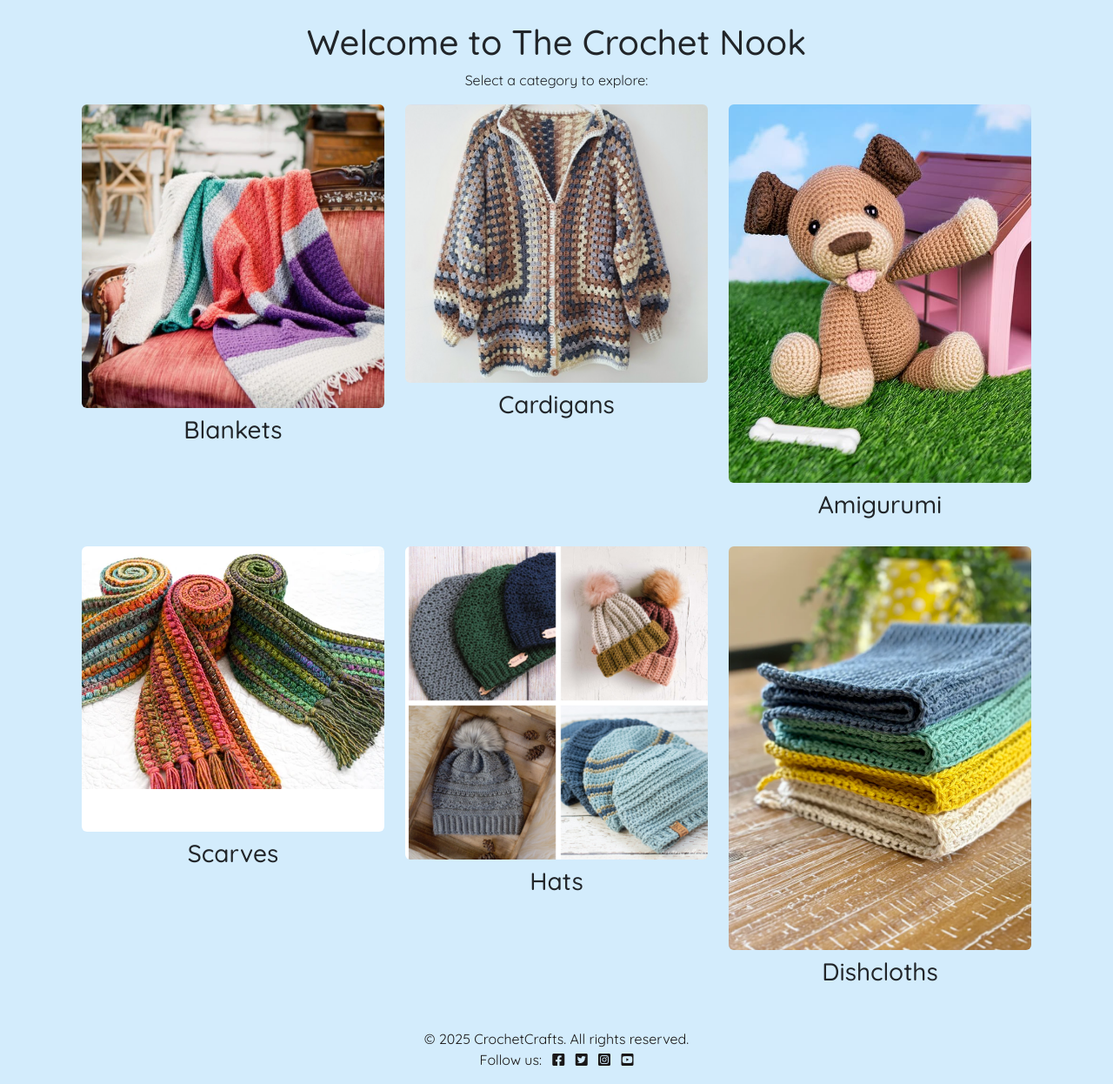
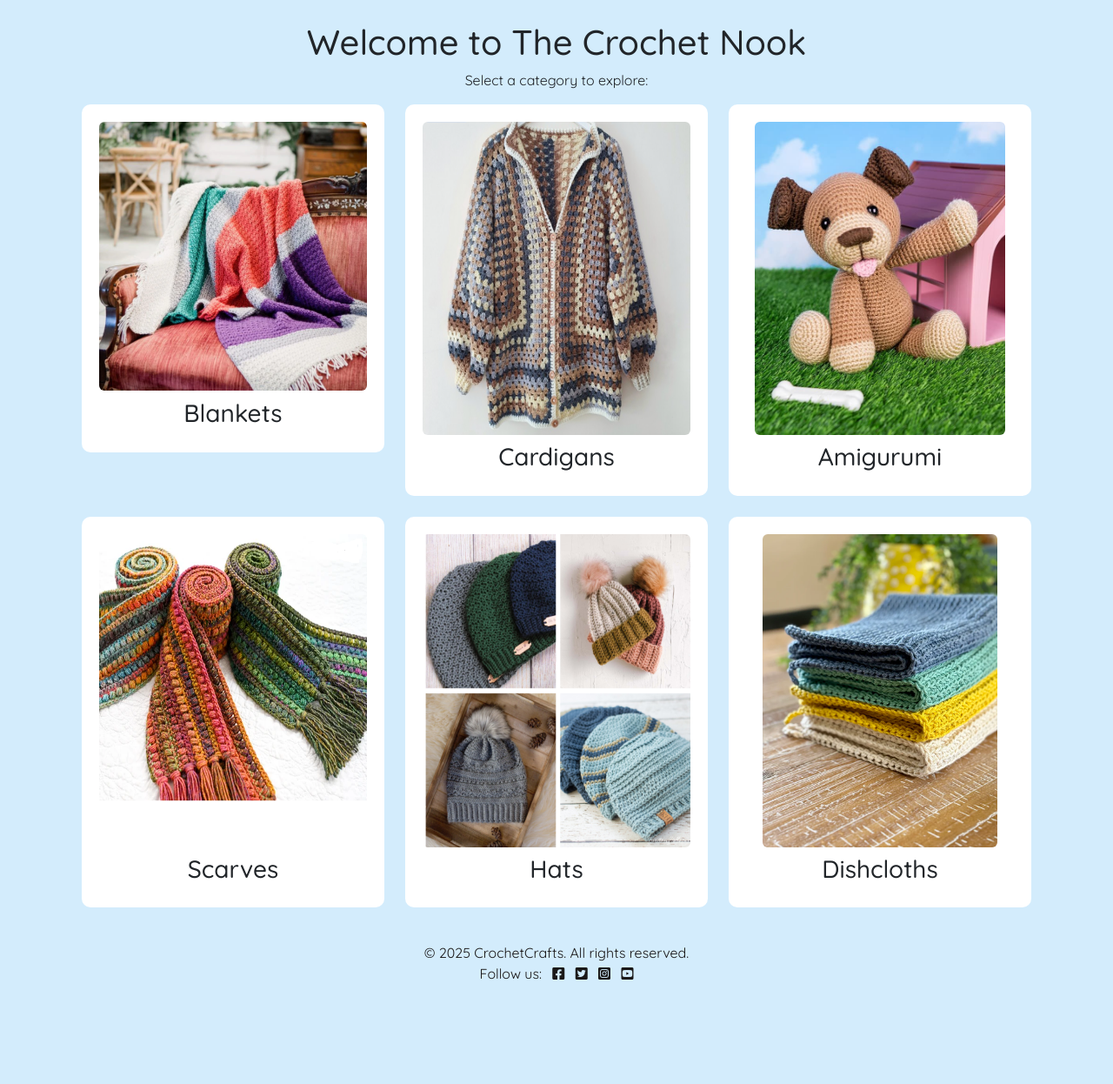
Before and after one commit to louisesykes198/the-crochet-files, a Django app: page / in a window 1280 px wide. Shown: the part 59-1305 px from the top of the page at 87% size. After the commit the page ends 1185 px from the top, so only its background shows below. Run offline with Django 4.2, Linux system fonts and the light colour scheme.

```diff
--- a/static/css/styles.css
+++ b/static/css/styles.css
@@ -26,6 +26,140 @@ body {
     font-size: 18px;
 }
 
+.category-card {
+    width: 100%;
+    min-height: 400px; /* Set a minimum height */
+    background: white;
+    border-radius: 10px;
+    padding: 20px;
+    transition: transform 0.3s ease, box-shadow 0.3s ease;
+    text-align: center;
+    display: flex;
+    flex-direction: column;
+    justify-content: space-between;
+}
+
+.category-card img {
+    width: 100%;
+    object-fit: cover; /* Ensure the image fills the space */
+    border-radius: 10px;
+}
+
+.category-card:hover {
+    transform: translateY(-5px);
+    box-shadow: 0 4px 8px rgba(0, 0, 0, 0.2);
+}
+
+.category-card-1 {
+    width: 100%;
+    height: 100%; /* Set a minimum height */
+    background: white;
+    border-radius: 10px;
+    padding: 20px;
+    transition: transform 0.3s ease, box-shadow 0.3s ease;
+    text-align: center;
+    display: flex;
+    flex-direction: column;
+    justify-content: space-between;
+}
+
+.category-card-1 img {
+    height: 360px
+}
+
+.category-card-1:hover {
+    transform: translateY(-5px);
+    box-shadow: 0 4px 8px rgba(0, 0, 0, 0.2);
+}
+
+.category-card-2 {
+    width: 100%;
+    height: 100%; /* Set a minimum height */
+    background: white;
+    border-radius: 10px;
+    padding: 20px;
+    transition: transform 0.3s ease, box-shadow 0.3s ease;
+    text-align: center;
+    display: flex;
+    flex-direction: column;
+    justify-content: space-between;
+}
+
+.category-card-2 img {
+    height: 360px
+}
+
+.category-card-2:hover {
+    transform: translateY(-5px);
+    box-shadow: 0 4px 8px rgba(0, 0, 0, 0.2);
+}
+
+.category-card-3 {
+    width: 100%;
+    height: 100%; /* Set a minimum height */
+    background: white;
+    border-radius: 10px;
+    padding: 20px;
+    transition: transform 0.3s ease, box-shadow 0.3s ease;
+    text-align: center;
+    display: flex;
+    flex-direction: column;
+    justify-content: space-between;
+}
+
+.category-card-3 img {
+    height: 360px
+}
+
+.category-card-3:hover {
+    transform: translateY(-5px);
+    box-shadow: 0 4px 8px rgba(0, 0, 0, 0.2);
+}
+
+.category-card-4 {
+    width: 100%;
+    height: 100%; /* Set a minimum height */
+    background: white;
+    border-radius: 10px;
+    padding: 20px;
+    transition: transform 0.3s ease, box-shadow 0.3s ease;
+    text-align: center;
+    display: flex;
+    flex-direction: column;
+    justify-content: space-between;
+}
+
+.category-card-4 img {
+    height: 360px
+}
+
+.category-card-4:hover {
+    transform: translateY(-5px);
+    box-shadow: 0 4px 8px rgba(0, 0, 0, 0.2);
+}
+
+.category-card-5 {
+    width: 100%;
+    height: 100%; /* Set a minimum height */
+    background: white;
+    border-radius: 10px;
+    padding: 20px;
+    transition: transform 0.3s ease, box-shadow 0.3s ease;
+    text-align: center;
+    display: flex;
+    flex-direction: column;
+    justify-content: space-between;
+}
+
+.category-card-5 img {
+    height: 360px
+}
+
+.category-card-5:hover {
+    transform: translateY(-5px);
+    box-shadow: 0 4px 8px rgba(0, 0, 0, 0.2);
+}
+
 .footer {
     background-color: rgb(211, 236, 252) !important;
     color: #1a1818 !important;
```
Also changed, not shown: 5 other files.
